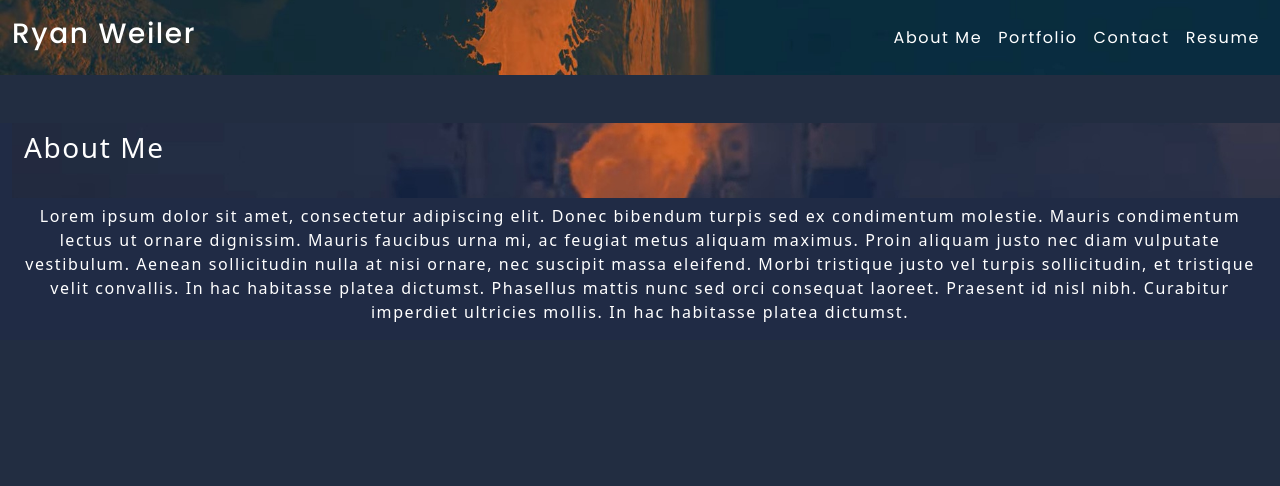
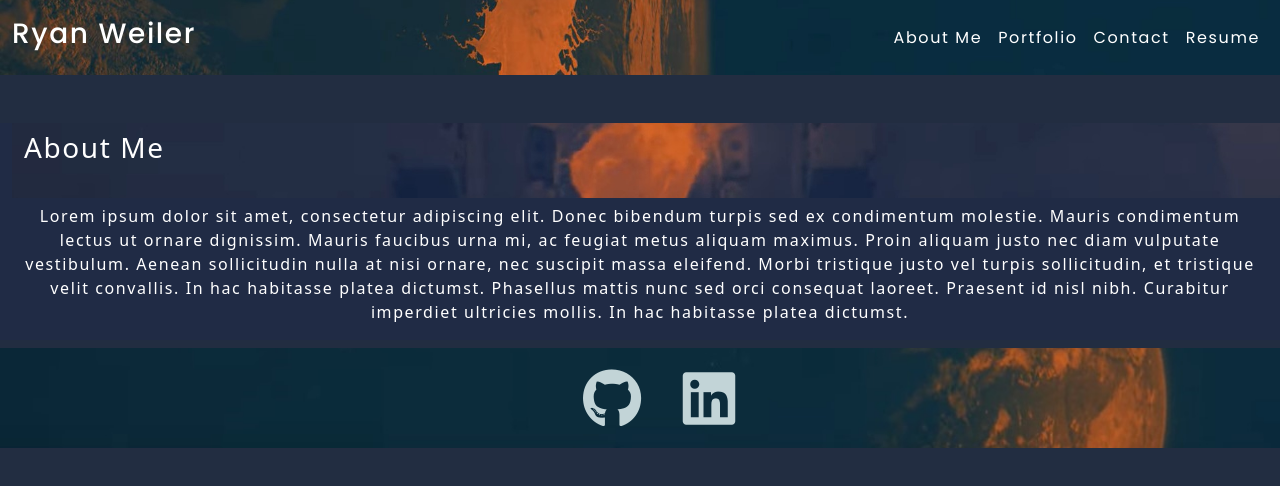
Before and after one commit to ryanweiler92/Ryan-Weiler-React-Portfolio, a React (Create React App) app in the folder photo-port/: page / in a window 1280 px wide. Shown: the top 486 px of the page. Built offline with nearby package versions, Linux system fonts and the light colour scheme.

Commit message:
footer component

```diff
--- a/photo-port/public/index.html
+++ b/photo-port/public/index.html
@@ -32,6 +32,8 @@
     crossorigin="anonymous"
     />
 
+    <link rel="stylesheet" href="https://cdnjs.cloudflare.com/ajax/libs/font-awesome/6.1.1/css/all.min.css">
+
     <title>React App</title>
   </head>
   <body>
--- a/photo-port/src/App.js
+++ b/photo-port/src/App.js
@@ -3,8 +3,9 @@ import 'bootstrap/dist/css/bootstrap.min.css';
 import Nav from './components/Nav'
 import Header from './components/Header'
 import About from './components/About'
-import Hero from './components/Hero'
 import Contact from './components/Contact'
+import Footer from './components/Footer'
+
 
 function App() {
   const [contactSelected, setContactSelected] = useState(false);
@@ -23,6 +24,7 @@ function App() {
         ) : (
         <Contact></Contact>
         )}
+        <Footer></Footer>
       </main>
     </div>
   );
--- /dev/null
+++ b/photo-port/src/components/Footer/index.js
@@ -0,0 +1,14 @@
+import React, { useState } from 'react'
+
+function Footer(){
+
+    return(
+        <footer className="container-fluid d-flex justify-content-center align-items-center mt-2 mb-2">
+            <a href="https://github.com/ryanweiler92" target="_blank"><i className="fab fa-github icon"></i></a>
+            <a href="https://www.linkedin.com/in/ryanweiler92/" target="_blank"><i className="fa-brands fa-linkedin icon"></i></a>
+
+        </footer>
+    )
+};
+
+export default Footer;
--- a/photo-port/src/components/Hero/index.js
+++ /dev/null
@@ -1,12 +0,0 @@
-import React from "react";
-
-function Hero(){
-
-    return (
-    <section className="hero">
-
-    </section>
-    )
-};
-
-export default Hero
--- a/photo-port/src/index.css
+++ b/photo-port/src/index.css
@@ -89,3 +89,22 @@ form {
   border: 4px solid var(--rust);
   background-color: var(--tertiary)
 }
+
+footer {
+  background-image: url("./assets/images/silent-planet-earth-crop.jpg");
+  background-size: cover;
+  background-position: center;
+  height: 100px;
+}
+
+.icon {
+  height:1rem;
+  font-size: 3.75em;
+  color:azure;
+  padding-left: 40px;
+  opacity: 80%;
+}
+
+.icon:hover{
+  opacity: 100%
+}
```
Also changed, not shown: photo-port/src/assets/images/silent-planet-earth-crop.jpg (added).
